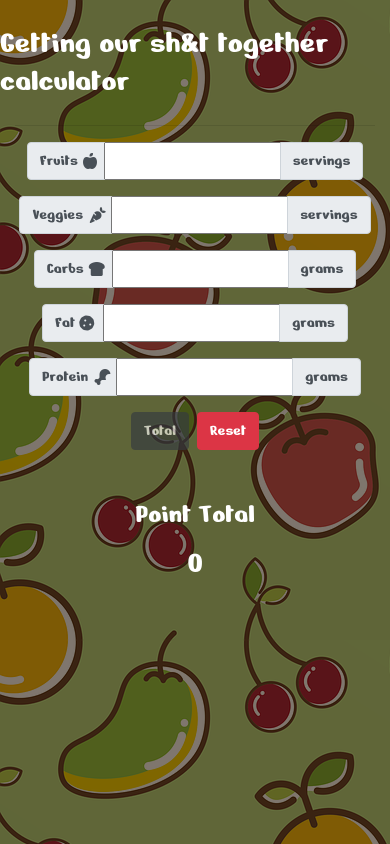
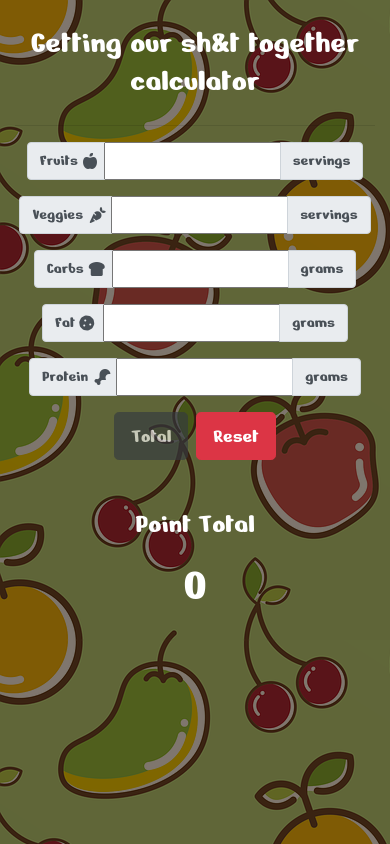
Before and after one commit to dmaurer3394/fitness-site, a website: page app/public/index.html in a window 390 px wide. Drawn offline with nearby package versions, Linux system fonts and the light colour scheme.

Commit message:
fixed header on mobile and made buttons larger

```diff
--- a/app/public/css/style.css
+++ b/app/public/css/style.css
@@ -7,21 +7,35 @@ i {
     margin-left: 10%;
 }
 
-/* h1 {
+h1 {
     font-size: 4rem;
-} */
+}
 
-@media (max-width: 600px) and (max-width: 1000px) {
+p {
+    font-size: 3.5rem;
+}
+
+@media (max-width: 1000px) {
+    h1 {
+      font-size: 3rem;
+    }
+
+    #point-total {
+        font-size: 3rem;
+    }
+}
+
+@media (max-width: 800px) {
     h1 {
       font-size: 2rem;
     }
-  }
+}
 
-/* @media (min-width: 600px) {
+@media (max-width: 500px) {
     h1 {
-      font-size: 4rem;
+      text-align: center;
     }
-  } */
+}
 
   h1, h3, p {
     color: white;
@@ -35,10 +49,6 @@ hr {
     font-family: 'Nerko One', cursive;
 }
 
-#point-total {
-    font-size: 2rem;
-}
-
 #reset {
     margin-left: 2%;
     /* opacity: 50; */
--- a/app/public/index.html
+++ b/app/public/index.html
@@ -96,9 +96,9 @@
           </div>
         </div> -->
 
-        <button id="calc" type="button" class="btn btn-dark">Total</button>
+        <button id="calc" type="button" class="btn btn-dark btn-lg">Total</button>
 
-        <button id="reset" type="button" class="btn btn-danger">Reset</button>
+        <button id="reset" type="button" class="btn btn-danger btn-lg">Reset</button>
       </div>
       <br>
       <br>
```
